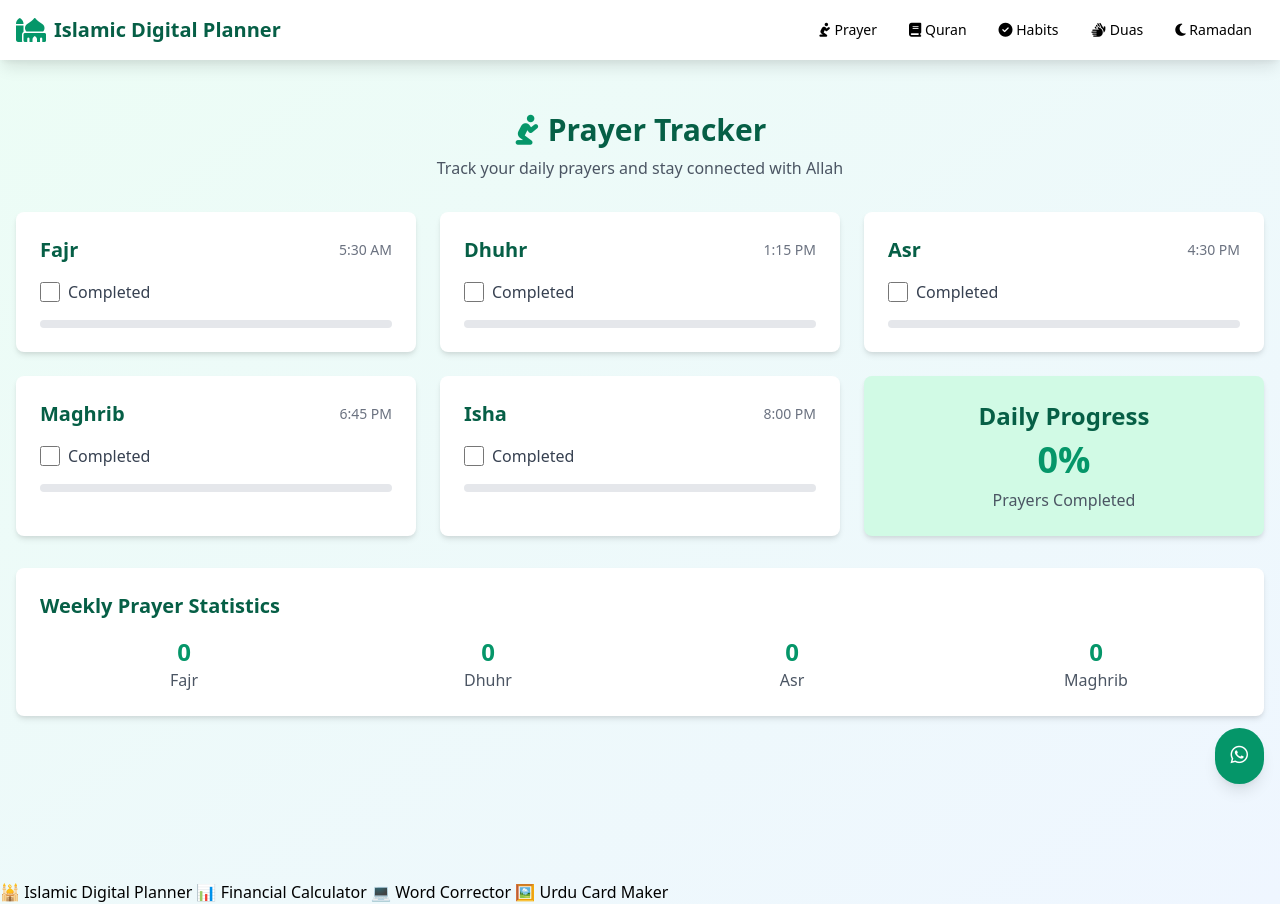
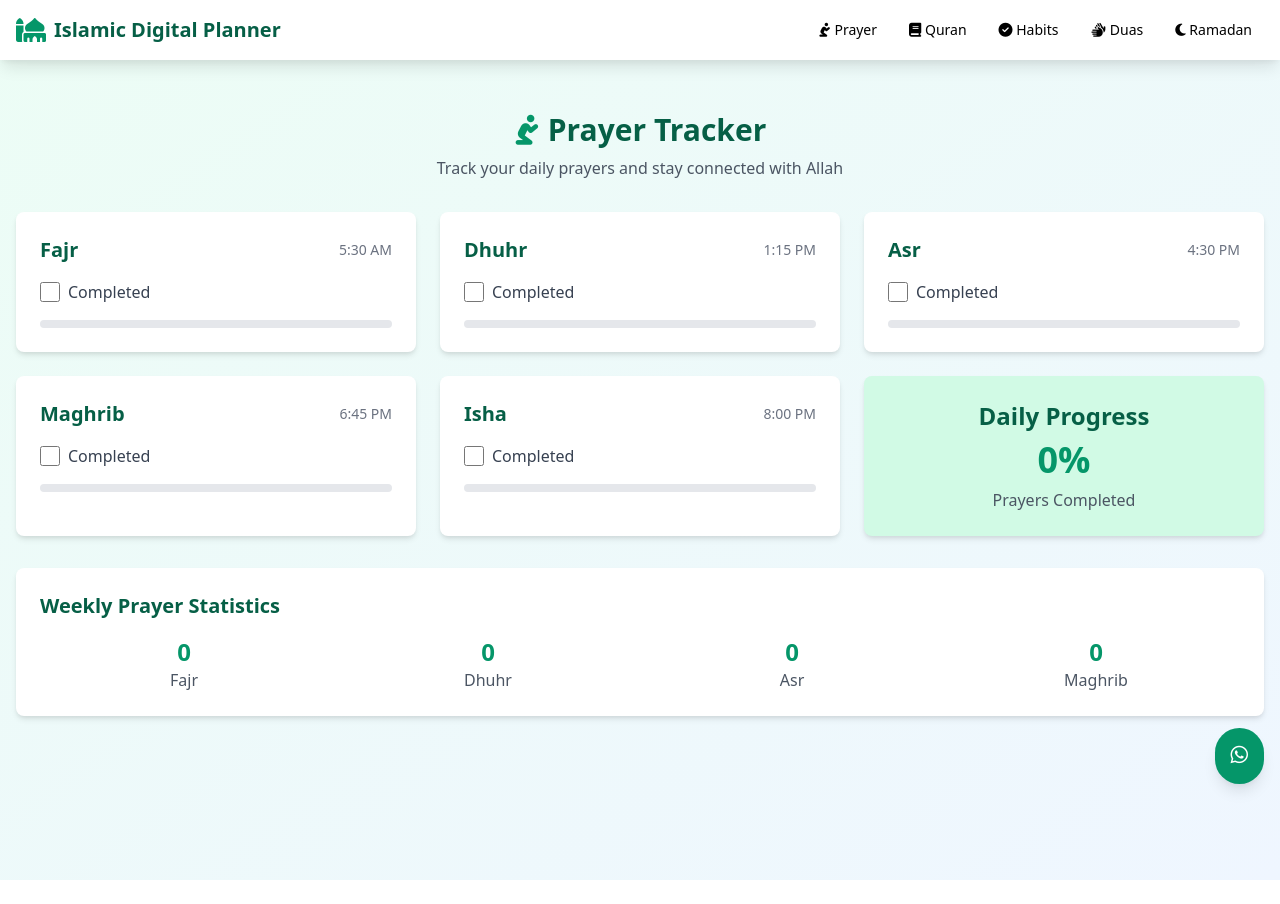
Before and after one commit to sunnyjameel/HFDigitalProducts, a plain HTML site: page islamic_digital_planner.html in a window 1280 px wide. After the commit the page ends 880 px from the top, so only its background shows below. Drawn offline with nearby package versions, Linux system fonts and the light colour scheme.

Commit message:
islamic_digital_planner

```diff
--- a/islamic_digital_planner.html
+++ b/islamic_digital_planner.html
@@ -900,7 +900,3 @@
     </script>
 </body>
 </html>
-<a href="islamic_digital_planner.html">🕌 Islamic Digital Planner</a>
-<a href="financial_calculator.html">📊 Financial Calculator</a>
-<a href="word_corrector.html">💻 Word Corrector</a>
-<a href="card_maker_urdu_eng.html">🖼️ Urdu Card Maker</a>
```
